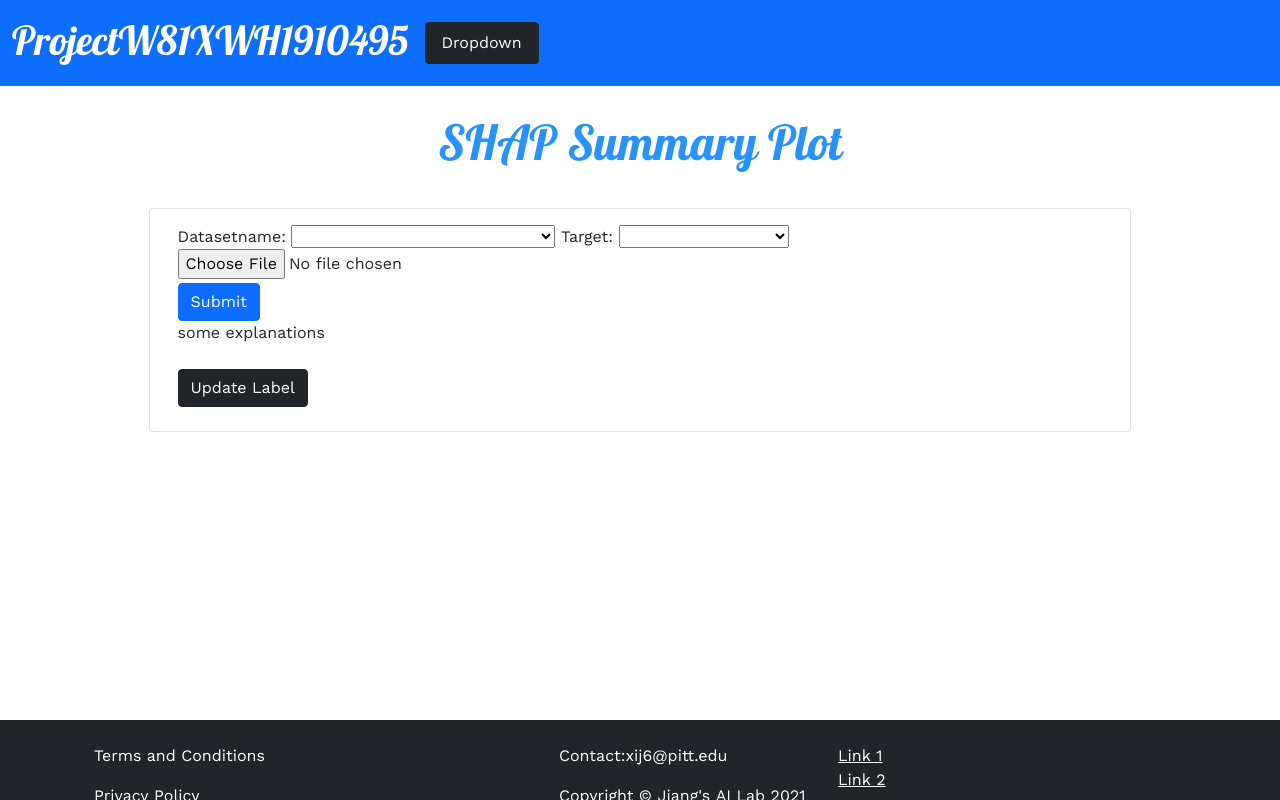
After one commit to ProjectW81XWH1910495/DataAnalytics-Dev, a Flask app: page /feabar in a window 1280 px wide. The commit adds this page. Run offline with Flask 2, Linux system fonts and the light colour scheme; some libraries are stand-ins or nearby versions.

Commit message:
added sharp feature importance bar function

```diff
--- a/application/routes.py
+++ b/application/routes.py
@@ -5,16 +5,20 @@ import numpy as np
 import json
 import plotly
 import plotly.express as px
+import matplotlib.pyplot as plt
 import os
 from werkzeug.utils import secure_filename
 from scipy import stats
 from scipy.stats import chi2_contingency
 import collections
+import sklearn.model_selection as model_selection
 from sklearn.feature_selection import SelectKBest
 from sklearn.feature_selection import chi2
 from sklearn.feature_selection import f_classif
 from sklearn.feature_selection import mutual_info_classif
 from functools import partial
+import shap
+from sklearn.ensemble import RandomForestClassifier
 
 
 
@@ -43,6 +47,9 @@ def chi():
 @application.route('/fi')
 def fi():
     return render_template('fi.html')
+@application.route('/feabar')
+def feabar():
+    return render_template('feabar.html')
 @application.route('/he')
 def he():
     return render_template('heatmap.html')
@@ -356,6 +363,37 @@ def feature():
             fig_fi.update_traces(textfont_size=12, textangle=0, textposition="outside", cliponaxis=False)
             graphJSON_fi = json.dumps(fig_fi, cls=plotly.utils.PlotlyJSONEncoder)
     return render_template('fi.html', graphJSON_fi=graphJSON_fi)
+@application.route('/featurebar', methods=['POST','GET'])
+def featurebar():
+    if request.method == "POST":
+        target = request.form.get("target", None)
+        if request.files:
+            f = request.files['dataset']
+            if str(secure_filename(f.filename)) != "":
+                upload_path = "dataset/original" + str(secure_filename(f.filename))
+                f.save(upload_path)
+                dataset_name = str(secure_filename(f.filename))
+            else:
+                dataset_name = request.form.get("dataset_name", None) + ".csv"
+        if target and dataset_name:
+            df = pd.read_csv("dataset/original/" + str(dataset_name))
+            print(df)
+            y = df[target]
+            X = df.drop(target, 1)
+            X_train, X_test, y_train, y_test = model_selection.train_test_split(X, y, random_state=0)
+            cls = RandomForestClassifier(max_depth=7, random_state=0)
+            cls.fit(X_train, y_train)
+            # compute SHAP values
+            explainer = shap.TreeExplainer(cls)
+            shap_values = explainer.shap_values(X)
+            class_names = [0,1]
+            fig_fi = shap.summary_plot(shap_values, X.values, plot_type="bar", class_names=class_names, feature_names=X.columns, show=False)
+            name = "feature_bar.png"
+            script_dir = os.path.dirname(__file__)
+            results_dir = os.path.join(script_dir, "static/")
+            plt.savefig(results_dir + name)
+
+    return render_template('feabar.html', name=name)
 # heatmap
 @application.route('/heat', methods=['POST','GET'])
 def heat():
@@ -363,7 +401,7 @@ def heat():
             if request.files:
                 f = request.files['dataset']
                 if str(secure_filename(f.filename)) != "":
-                    upload_path = "dataset/retrieve/" + str(secure_filename(f.filename))
+                    upload_path = "dataset/original/" + str(secure_filename(f.filename))
                     f.save(upload_path)
                     dataset_name = str(secure_filename(f.filename))
                 else:
@@ -373,7 +411,7 @@ def heat():
                     else:
                         dataset_name = request.form.get("dataset_name", None) + ".csv"
             if dataset_name:
-                df = pd.read_csv("dataset/retrieve/" + str(dataset_name))
+                df = pd.read_csv("dataset/original/" + str(dataset_name))
                 title = "Dataset Name:" + str(dataset_name)
                 #print(df.corr())
                 heatmap_data = df.corr()
--- a/application/static/main.css
+++ b/application/static/main.css
@@ -114,3 +114,9 @@ tfoot td {
 /*  float: left;*/
 /*  overflow: auto;*/
 /*}*/
+.center {
+  display: block;
+  margin-left: auto;
+  margin-right: auto;
+  width: 50%;
+}
--- /dev/null
+++ b/application/templates/feabar.html
@@ -0,0 +1,85 @@
+{% extends "layout.html" %}
+{% block content %}
+    <div class="site-header-logo">
+        <h1 class="text-center">
+            SHAP Summary Plot
+        </h1>
+    </div>
+
+    <div class="row p-4">
+        <div class="card m-auto" style="width: 90%;" data-aos="fade-left">
+            <div class="card-body">
+                <form id="form1" action="/featurebar" method="POST" enctype="multipart/form-data">
+                    <label class="mr-sm-2">Datasetname:</label>
+                    <select id="dataset_name" name = "dataset_name">
+                        <option value ="000">--Select please--</option>
+                        <option value="15_year_smote_balancedataset">15_year_smote_balancedataset</option>
+
+                    </select>
+                    <label class="mr-sm-2" >Target:</label>
+                    <select id="target" name = "target">
+                        <option value ="000">--Select please--</option>
+                        <option value="distant_recurrence">distant_recurrence</option>
+
+                    </select>
+
+                    <div>
+                        <input type = "file" name = "dataset">
+                    </div>
+                    <div>
+                        <input  type="submit" class="btn btn-primary mt-1" value="Submit">
+                    </div>
+                </form>
+                <div id="feature"></div>
+                <p class="card-text">some explanations</p>
+                 <button type="button" id="update_label" class="btn btn-dark mt-2 mb-2" >Update Label</button>
+            </div>
+                {% if name %}
+                 <div><img class="center" alt="feature importance bar", src="{{url_for('static', filename= name)}}"></div>
+                {% endif %}
+        </div>
+        </div>
+    </div>
+    <!-- plotly CDN -->
+
+    <script src="https://cdn.plot.ly/plotly-latest.min.js"></script>
+    <script type="text/javascript">
+         document.getElementById("update_label").addEventListener("click", function() {
+              var reader = new FileReader();
+              reader.addEventListener('load', function() {
+
+                var first_line_Arr = this.result.split('\n')[0].split(",");
+                console.log(first_line_Arr);
+                var target_select = document.getElementById("target");
+                  removeOptions(target_select);
+
+                for (var i=0;i<first_line_Arr.length;i++) {
+                    var yl = document.createElement("option");
+                    yl.textContent = first_line_Arr[i].replace(/(\r\n|\n|\r)/gm, "");
+                    yl.value = first_line_Arr[i].replace(/(\r\n|\n|\r)/gm, "");
+                    target_select.appendChild(yl);
+
+                }
+
+
+              });
+              reader.readAsText(document.getElementById('file').files[0]);
+
+            });
+            function removeOptions(selectElement) {
+               var i, L = selectElement.options.length - 1;
+               for(i = L; i >= 0; i--) {
+                  selectElement.remove(i);
+            }
+}
+        // var graphs_fi = {{ graphJSON_fi|safe}};
+        //  //graphs_fi =JSON.parse(document.getElementById('graphJSON_fi'))
+        // Plotly.plot("feature", graphs_fi,{});
+        document.getElementById('dataset_name').value = "<?php echo $_POST['dataset_name'];?>";
+        document.getElementById('target').value = "<?php echo $_POST['x_label'];?>";
+        document.getElementById('k').value = "<?php echo $_POST['y_label'];?>";
+        document.getElementById('smethod').value = "<?php echo $_POST['thresholds'];?>";
+
+    </script>
+
+{% endblock %}
--- a/application/templates/heatmap.html
+++ b/application/templates/heatmap.html
@@ -12,11 +12,7 @@
                 <form id="form1" action="/heat" method="POST" enctype="multipart/form-data">
                     <label class="mr-sm-2" >Datasetname:</label>
                     <select id="dataset_name" name = "dataset_name">
-                        {% if dataset_name %}
-                            <option value = {{ dataset_name }}>{{ dataset_name }}</option>
-                        {% else %}
-                            <option value ="000">--Select please--</option>
-                        {% endif %}
+                        <option value ="000">--Select please--</option>
                         <option value="15_year_smote_balancedataset">15_year_smote_balancedataset</option>
 
                     </select>
--- a/application/templates/layout.html
+++ b/application/templates/layout.html
@@ -39,6 +39,7 @@
                         <a href = "/wil">Wilcoxon Sign-Ranked Test</a>
                         <a href="/chi">Chi-Squared Test</a>
                         <a href="/fi">Feature importance</a>
+                        <a href="/feabar">Feature importance based on classification</a>
                         <a href="/he">Heat Map</a>
 
                   </div>
--- a/requirements.txt
+++ b/requirements.txt
@@ -27,3 +27,4 @@ typing==3.7.4.3
 Werkzeug==2.0.1
 wincertstore==0.2
 sklearn
+sharp
```
Also changed, not shown: application/static/feature_bar.png (added), 3 other files.
